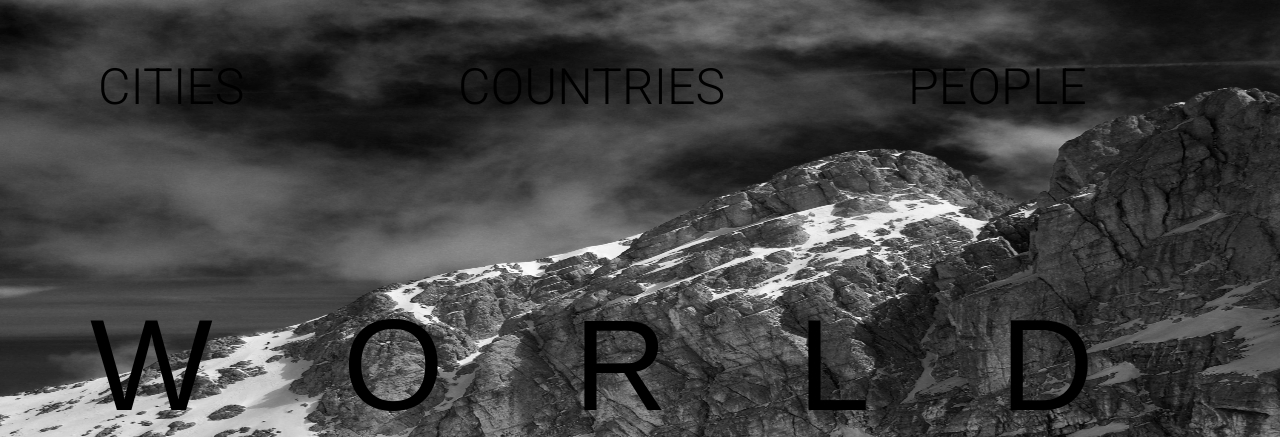
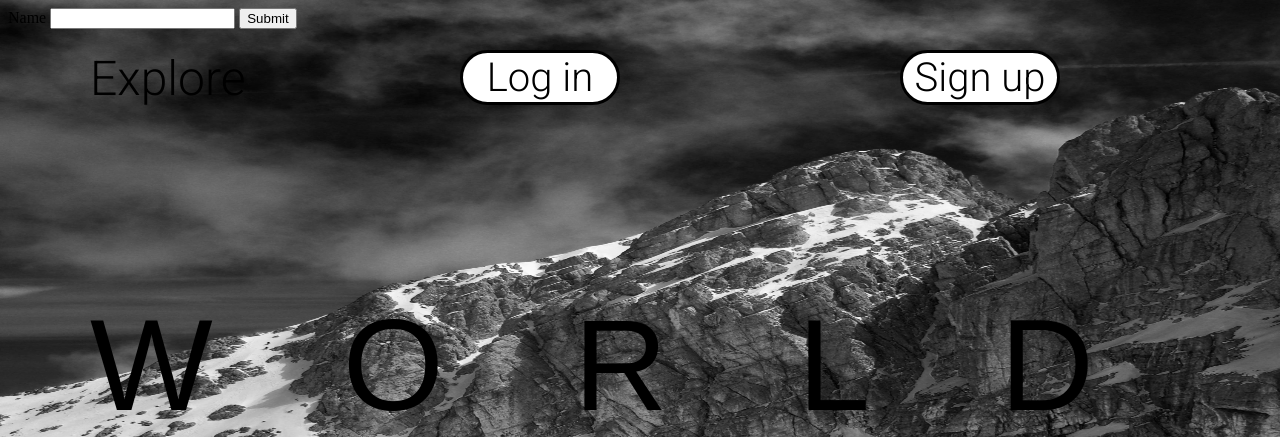
Before and after one commit to IvanIsak2000/WR, a Flask app: page / in a window 1280 px wide. Shown: the top 437 px of the page. Run offline with Flask 3, Linux system fonts and the light colour scheme; some libraries are stand-ins or nearby versions; some web fonts are replaced.

Commit message:
big commit

```diff
--- a/src/app.py
+++ b/src/app.py
@@ -1,6 +1,7 @@
 from flask import Flask
-from flask import render_template
+from flask import render_template, request
 import os
+import requests
 
 app = Flask(__name__)
 
@@ -8,6 +9,14 @@ app = Flask(__name__)
 def home_page():
     return render_template('home.html')
 
-@app.route('/cities')
-def cities():
-    return render_template('cities.html')
+@app.route('/explore')
+def explore():
+    return render_template('explore.html')
+
+
+@app.route('/login', methods=['POST'])
+def login():
+    username = request.form.get('username')
+    print(username)
+    # your code
+    # return a response
--- a/src/static/css/home.css
+++ b/src/static/css/home.css
@@ -42,28 +42,37 @@ a:focus:after {
     font-family: 'Gruppo', sans-serif;
 }
 
-.links{
-    font-size: 50px;
+.explore{
+    position: absolute;
     font-family: 'Roboto', sans-serif;
-    position: absolute;
-}
-
-.cities{
-    position: absolute;
+    font-size: 3rem;
     top: 50px;
     left: 90px;
 }
 
-.countries{
+.login{
     position: absolute;
     top: 50px;
-    left: 450px;
+    left: 460px;
+    width: 10rem;
+    font-size: 2.5rem;
+    background-color: #ffffff;
+    border-radius: 2rem;
+    border: 0.2rem solid rgb(0, 0, 0);
+    font-family: 'Roboto', sans-serif;
+
 }
 
-.people{
+.signup{
     position: absolute;
     top: 50px;
     left: 900px;
+    width: 10rem;
+    font-size: 2.5rem;
+    background-color: #ffffff;
+    border-radius: 2rem;
+    border: 0.2rem solid rgb(0, 0, 0);
+    font-family: 'Roboto', sans-serif;
 }
 
 .cookie-container{
@@ -98,7 +107,7 @@ a:focus:after {
     padding: 0rem 0.5rem;
 }
 
-button{
+.accept{
     background-color: #000000;
     color: white;
     font-size: 1rem;
--- a/src/static/js/cookie.js
+++ b/src/static/js/cookie.js
@@ -2,8 +2,13 @@ const tl = gsap.timeline({defaults:{duration: 0.5, ease: "power3.out"}})
 
 tl.fromTo('.cookie-container', {opacity: 0, x: -200}, {opacity: 1, x:0, duration:2})
 
-const button = document.querySelector('button');
+const cookie_accept = document.querySelector('.accept');
 
-button.addEventListener('click',() => {
+cookie_accept.addEventListener('click',() => {
     gsap.to('.cookie-container', {opacity: 0,x: -200, duration: 0.5})
 } )
+
+
+const login = document.querySelector('ckick', () =>{
+    gsap.to()
+})
--- a/src/templates/cities.html
+++ b/src/templates/explore.html
@@ -4,7 +4,7 @@
     <meta charset="UTF-8">
     <meta name="viewport" content="width=device-width, initial-scale=1.0">
     <title>WR</title>
-    <link rel="stylesheet" href="static/css/cities.css">
+    <link rel="stylesheet" href="static/css/explore.css">
 
     <link rel="preconnect" href="https://fonts.googleapis.com">
     <link rel="preconnect" href="https://fonts.gstatic.com" crossorigin>
--- a/src/templates/home.html
+++ b/src/templates/home.html
@@ -26,19 +26,20 @@
         <p style="letter-spacing: 0.98em;">ROUND</p>
     </div>
 
-    <div class="links">
-        <div class="cities">
-            <a href="{{ url_for('cities') }}">CITIES</a>
-        </div>
+    <div class="explore">
+        <a href="{{ url_for('explore')}}">Explore</a>
+    </div>
 
-        <div class="countries">
-            <a href="countries.html">COUNTRIES</a>
-        </div>
+    <button class="login">Log in</button>
+    <button class="signup">Sign up</button>
 
-        <div class="people">
-            <a href="people.html">PEOPLE</a>
-        </div>
-    </div>
+
+    <form action="" method="post">
+        <label for="username">Name</label>
+        <input type="text" name="username">
+        <input type="submit">
+    </form>
+
 
     <div class="cookie-container">
         <svg class="cookie" width="110" height="110" viewBox="0 0 125 125" fill="none" xmlns="http://www.w3.org/2000/svg">
@@ -70,7 +71,7 @@
                 We are here to help you comply with Cookie Laws <br>
                 and get better data from your Cookie Banner.
             </p>
-            <button>Accept</button>
+            <button class="accept">Accept</button>
     </div>
 
 
```
Also changed, not shown: src/static/css/explore.css (renamed from src/static/css/cities.css).
